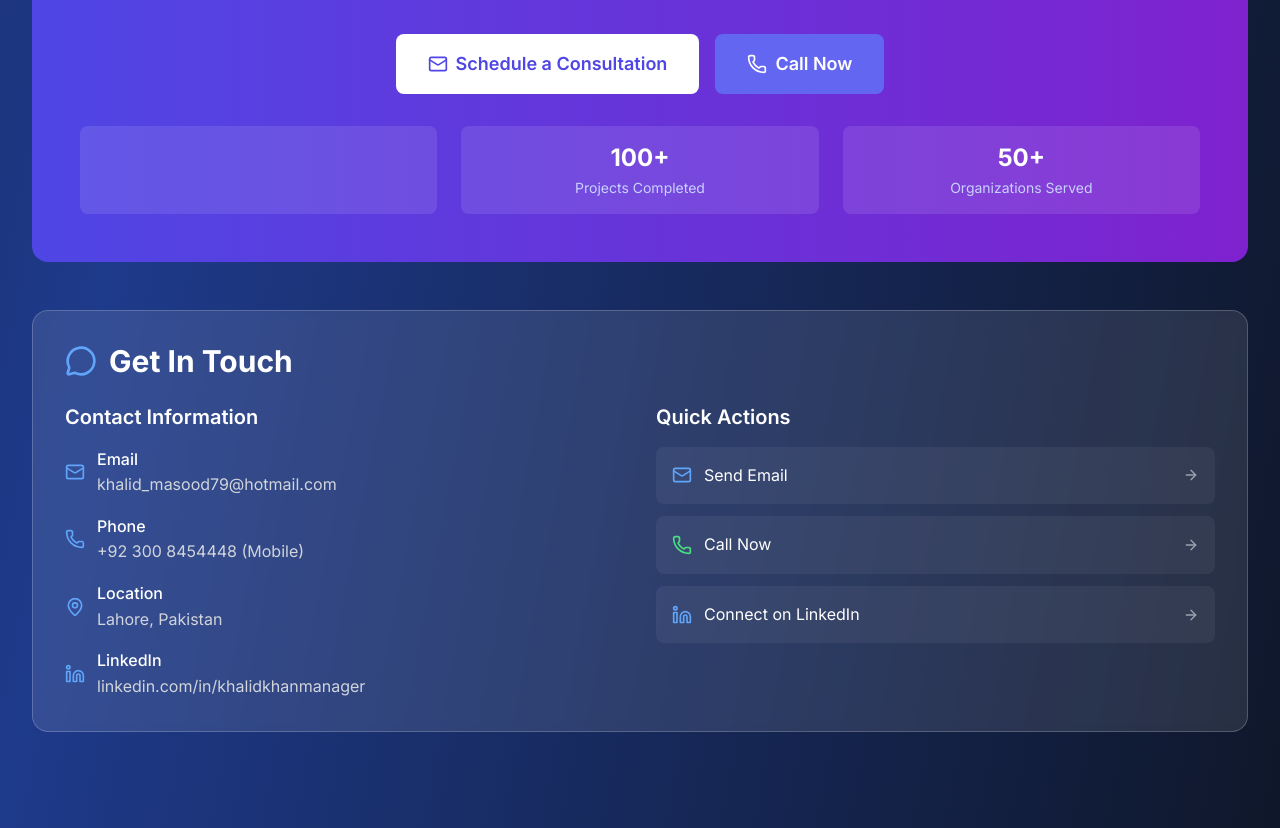
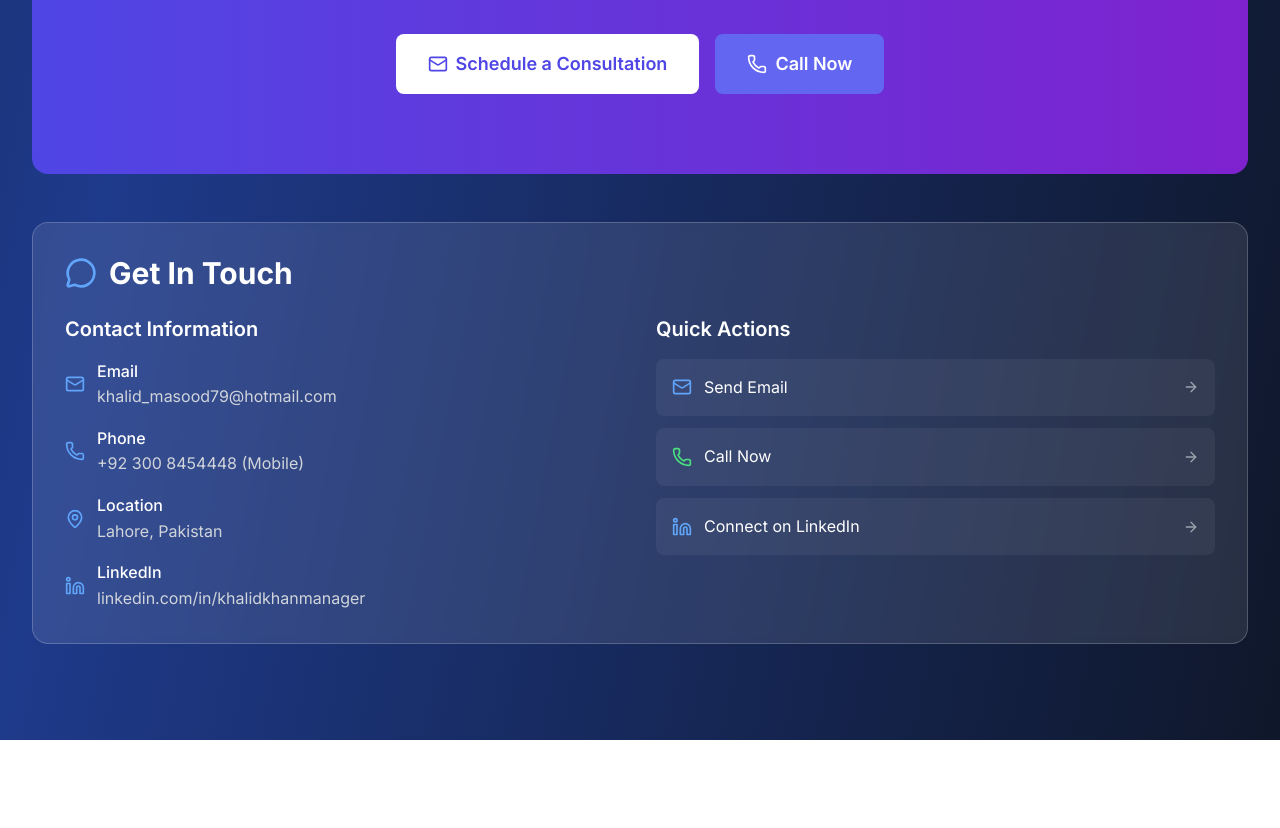
Before and after one commit to shaniparacha2021/Khalid.khan, a Next.js app: page / in a window 1280 px wide. Shown: the part 5862-6690 px from the top of the page. After the commit the page ends 6602 px from the top, so only its background shows below. Built offline with nearby package versions, Linux system fonts and the light colour scheme.

Commit message:
Update page.tsx

```diff
--- a/src/app/page.tsx
+++ b/src/app/page.tsx
@@ -791,17 +791,7 @@ export default function Portfolio() {
               </a>
             </div>
             <div className="grid grid-cols-1 sm:grid-cols-3 gap-6 text-center">
-              <div className="bg-white/10 rounded-lg p-4">
 
-              </div>
-              <div className="bg-white/10 rounded-lg p-4">
-                <div className="text-2xl font-bold text-white mb-1">100+</div>
-                <div className="text-indigo-200 text-sm">Projects Completed</div>
-              </div>
-              <div className="bg-white/10 rounded-lg p-4">
-                <div className="text-2xl font-bold text-white mb-1">50+</div>
-                <div className="text-indigo-200 text-sm">Organizations Served</div>
-              </div>
             </div>
           </div>
         </section>
```
